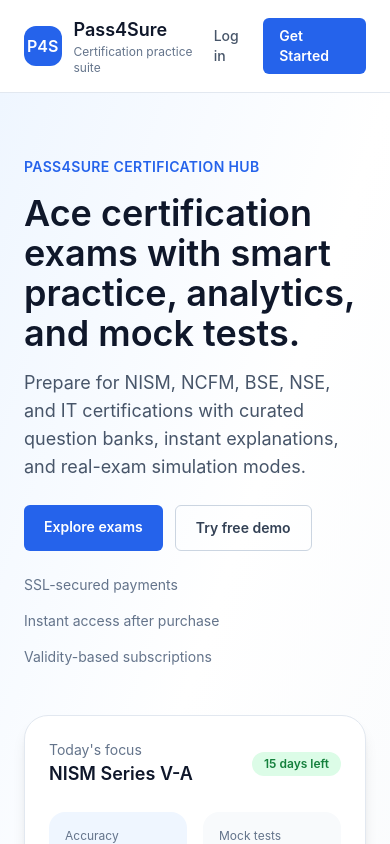
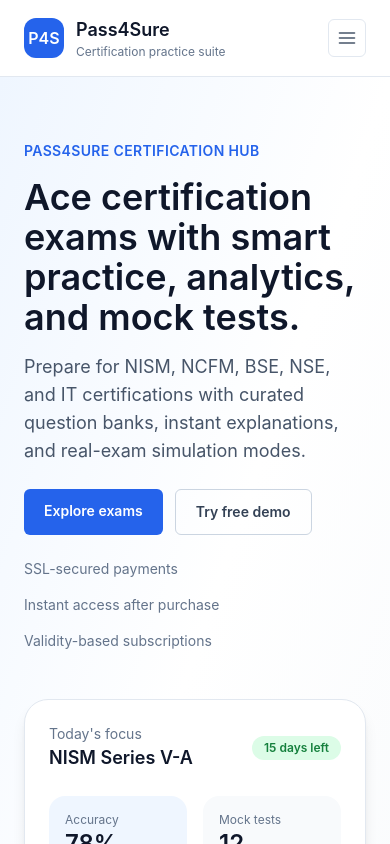
Before and after one commit to brindadavda/Pass4Sure-Clone, a React (Vite) app in the folder client/: page / in a window 390 px wide. Shown: the top 844 px of the page. Built offline with nearby package versions, Linux system fonts and the light colour scheme.

Commit message:
Add mobile nav menu

```diff
--- a/client/src/components/NavBar.jsx
+++ b/client/src/components/NavBar.jsx
@@ -1,6 +1,9 @@
+import { useState } from "react";
 import { NavLink } from "react-router-dom";
 
 const NavBar = () => {
+  const [isMenuOpen, setIsMenuOpen] = useState(false);
+
   const linkClass = ({ isActive }) =>
     `px-3 py-2 rounded-md text-sm font-medium ${
       isActive ? "bg-blue-600 text-white" : "text-slate-700 hover:text-blue-600"
@@ -35,7 +38,7 @@
             Admin
           </NavLink>
         </nav>
-        <div className="flex items-center gap-3">
+        <div className="hidden items-center gap-3 md:flex">
           <NavLink
             to="/login"
             className="text-sm font-medium text-slate-600 hover:text-blue-600"
@@ -49,7 +52,73 @@
             Get Started
           </NavLink>
         </div>
+        <button
+          type="button"
+          className="flex items-center justify-center rounded-md border border-slate-200 p-2 text-slate-600 md:hidden"
+          aria-label="Toggle navigation menu"
+          aria-expanded={isMenuOpen}
+          onClick={() => setIsMenuOpen((open) => !open)}
+        >
+          <svg
+            className="h-5 w-5"
+            viewBox="0 0 24 24"
+            fill="none"
+            stroke="currentColor"
+            strokeWidth="2"
+            strokeLinecap="round"
+            strokeLinejoin="round"
+          >
+            <line x1="3" y1="6" x2="21" y2="6" />
+            <line x1="3" y1="12" x2="21" y2="12" />
+            <line x1="3" y1="18" x2="21" y2="18" />
+          </svg>
+        </button>
       </div>
+      {isMenuOpen && (
+        <div className="border-t border-slate-200 bg-white md:hidden">
+          <nav className="mx-auto flex max-w-6xl flex-col gap-2 px-6 py-4">
+            <NavLink to="/" className={linkClass} onClick={() => setIsMenuOpen(false)}>
+              Home
+            </NavLink>
+            <NavLink to="/exams" className={linkClass} onClick={() => setIsMenuOpen(false)}>
+              Exams
+            </NavLink>
+            <NavLink
+              to="/dashboard"
+              className={linkClass}
+              onClick={() => setIsMenuOpen(false)}
+            >
+              Dashboard
+            </NavLink>
+            <NavLink
+              to="/practice"
+              className={linkClass}
+              onClick={() => setIsMenuOpen(false)}
+            >
+              Practice
+            </NavLink>
+            <NavLink to="/admin" className={linkClass} onClick={() => setIsMenuOpen(false)}>
+              Admin
+            </NavLink>
+            <div className="mt-2 flex flex-col gap-2">
+              <NavLink
+                to="/login"
+                className="rounded-md border border-slate-200 px-3 py-2 text-sm font-medium text-slate-600"
+                onClick={() => setIsMenuOpen(false)}
+              >
+                Log in
+              </NavLink>
+              <NavLink
+                to="/register"
+                className="rounded-md bg-blue-600 px-3 py-2 text-sm font-semibold text-white"
+                onClick={() => setIsMenuOpen(false)}
+              >
+                Get Started
+              </NavLink>
+            </div>
+          </nav>
+        </div>
+      )}
     </header>
   );
 };
```
